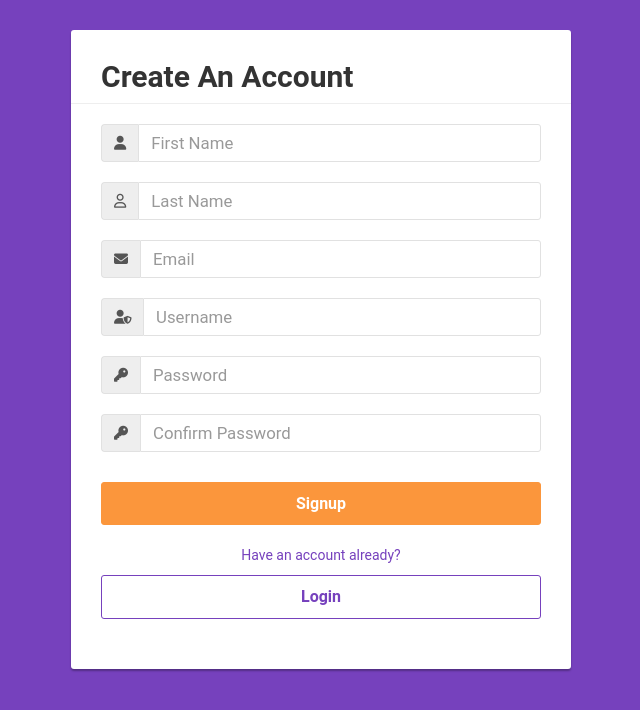
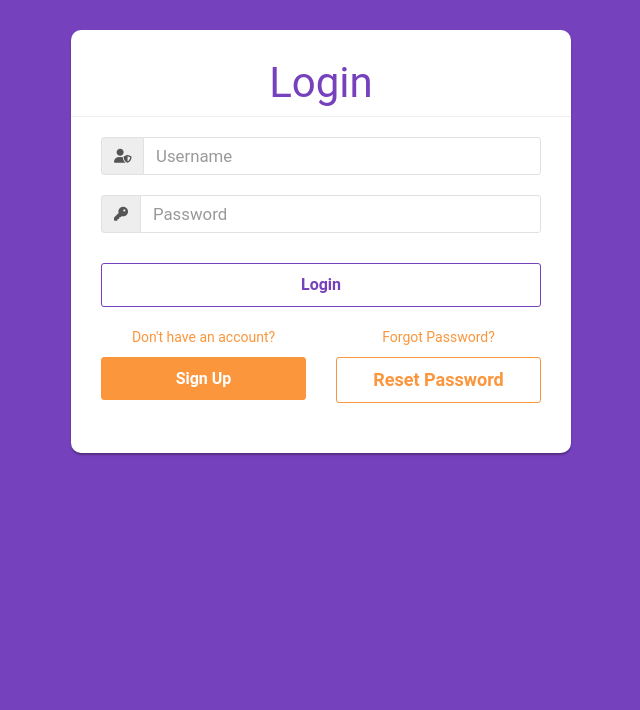
Before and after one commit to abhigunasekar/werkIt, a plain HTML site: page login/login.html in a window 1280 px wide. Shown: the whole page, without its empty margins (319-959 px from the left). Drawn offline with nearby package versions, Linux system fonts and the light colour scheme.

Commit message:
Done with Login page -- Abhi

```diff
--- a/login/login.css
+++ b/login/login.css
@@ -10,54 +10,56 @@ body {
 .form-control, .btn {
     border-radius: 3px;
 }
-.signup-form {
+.login-form {
     width: 500px;
     margin: 0 auto;
     padding: 30px 0;
 }
-.signup-form form {
+.login-form form {
     color: #999;
-    border-radius: 3px;
+    border-radius: 10px;
     margin-bottom: 15px;
     background: #fff;
     box-shadow: 0px 2px 2px rgba(0, 0, 0, 0.3);
     padding: 30px;
 }
-.signup-form h2 {
-    color: #333;
-    font-weight: bold;
+.login-form h2 {
+    color: #7641BD;
+    font-weight: 400;
+    font-size: 300%;
     margin-top: 0;
 }
-.signup-form hr {
+.login-form hr {
     margin: 0 -30px 20px;
 }
-.signup-form .form-group {
+.login-form .form-group {
     margin-bottom: 20px;
 }
-.signup-form label {
+.login-form label {
     font-weight: bold;
     font-size: 20px;
 }
-.signup-form .form-control {
+.login-form .form-control {
     min-height: 38px;
     box-shadow: none !important;
 }
-.signup-form .input-group-addon {
+.login-form .input-group-addon {
     max-width: 42px;
     text-align: center;
 }
-.signup-form input[type="checkbox"] {
+.login-form input[type="checkbox"] {
     margin-top: 2px;
 }
-.signup-form .btn-signup{
+.login-form .btn-signup{
     font-size: 16px;
     font-weight: bold;
     background: #FB963C;
     border-color: #FB963C;
     color: #ffffff;
     min-width: 140px;
+    text-decoration: none;
 }
-.signup-form .btn-login{
+.login-form .btn-login{
     font-size: 16px;
     font-weight: bold;
     background:#ffffff;
@@ -65,43 +67,62 @@ body {
     color:  #7641BD;
     min-width: 140px;
 }
-.signup-form .btn-signup:hover, .signup-form .btn:focus {
+.login-form .btn-signup:hover, .login-form .btn:focus {
     background: #ffffff;
     border-color: #FB963C;
     color: #FB963C;
+    text-decoration: none;
 }
 
-.signup-form .btn-login:hover, .signup-form .btn:focus {
+.login-form .btn-reset {
+    background: #ffffff;
+    border-color: #FB963C;
+    color: #FB963C;
+    text-decoration: none;
+    font-weight: bold;
+}
+
+.login-form .btn-reset:hover, .login-form .btn:focus {
+    /* font-size: 16px; */
+    font-weight: bold;
+    background: #FB963C;
+    border-color: #FB963C;
+    color: #ffffff;
+    min-width: 140px;
+    text-decoration: none;
+}
+
+.login-form .btn-login:hover, .login-form .btn:focus {
     background: #7641BD;
     border-color: #7641BD;
     text-decoration: none;
     color: #fff;
 }
 
-.signup-form p {
-    color: #7641BD;
+.login-form p {
+    color:#FB963C;
 }
-.signup-form a {
+.login-form a {
     color: #fff;
     text-decoration: underline;
 }
-.signup-form a:hover {
+.login-form a:hover {
     text-decoration: none;
 }
-.signup-form form a {
+.login-form form a {
     color: #FB963C;
     text-decoration: none;
 }
-.signup-form form a:hover {
+.login-form form a:hover {
     text-decoration: underline;
 }
-.signup-form .fa {
+.login-form .fa {
     font-size: 21px;
 }
-.signup-form .fa-paper-plane {
+.login-form .fa-paper-plane {
     font-size: 18px;
 }
-.signup-form .fa-check {
+.login-form .fa-check {
     color: #fff;
     left: 17px;
     top: 18px;
--- a/login/login.html
+++ b/login/login.html
@@ -24,36 +24,13 @@
 
 </head>
 <body>
-    <div class="signup-form">
+    <div class="login-form">
         <form action="/examples/actions/confirmation.php" method="post">
             <!-- Header -->
             <div id="container">
-                <h2>Create An Account</h2>
+                <h2 class="text-center">Login</h2>
             </div>
             <hr>
-            <!-- First Name -->
-            <div class="form-group">
-                <div class="input-group">
-                    <span class="input-group-addon"><i class="fas fa-user"></i></span>
-                    <input type="text" class="form-control" name="first-name" placeholder="First Name" required="required">
-                </div>
-            </div>
-
-            <!-- Last Name -->
-            <div class="form-group">
-                <div class="input-group">
-                    <span class="input-group-addon"><i class="far fa-user"></i></span>
-                    <input type="text" class="form-control" name="last-name" placeholder="Last Name" required="required">
-                </div>
-            </div>
-
-             <!-- Email -->
-             <div class="form-group">
-                <div class="input-group">
-                    <span class="input-group-addon"><i class="fas fa-envelope"></i></span>
-                    <input type="email" class="form-control" name="email" placeholder="Email" required="required">
-                </div>
-            </div>
 
             <!-- Username -->
             <div class="form-group">
@@ -71,24 +48,23 @@
                 </div>
             </div>
 
-            <!-- Confirm Password -->
-            <div class="form-group">
-                <div class="input-group">
-                    <span class="input-group-addon"><i class="fas fa-key"></i></span>
-                    <input type="email" class="form-control" name="password" placeholder="Confirm Password" required="required">
-                </div>
-            </div>
+
             <div class="form-group row">
                 <div class="col-sm-12 text-center">
                     <p></p>
-                  <button type="submit" class="btn btn-signup btn-lg btn-block">Signup</button>
+                  <button type="submit" class="btn btn-login btn-lg btn-block">Login</button>
                 </div>
 
             </div>
               <div class="form-group row">
-                <div class="col-sm-12 text-center">
-                    <p>Have an account already?</p>
-                    <a href="../login/login.html" class="btn btn-login btn-lg btn-block" role="button">Login</a>
+                <div class="col-sm-6 text-center">
+                    <p>Don't have an account?</p>
+                    <a href="../signup/signup.html" class="btn btn-signup btn-lg btn-block" role="button">Sign Up</a>
+                    <!-- <button type="submit" class="btn btn-login">Login</button> -->
+                </div>
+                <div class="col-sm-6 text-center">
+                    <p>Forgot Password?</p>
+                    <a href="../reset/reset.html" class="btn btn-reset btn-lg btn-block" role="button">Reset Password</a>
                     <!-- <button type="submit" class="btn btn-login">Login</button> -->
                 </div>
             </div>
--- a/signup/signup.css
+++ b/signup/signup.css
@@ -17,15 +17,16 @@ body {
 }
 .signup-form form {
     color: #999;
-    border-radius: 3px;
+    border-radius: 10px;
     margin-bottom: 15px;
     background: #fff;
     box-shadow: 0px 2px 2px rgba(0, 0, 0, 0.3);
     padding: 30px;
 }
 .signup-form h2 {
-    color: #333;
-    font-weight: bold;
+    color: #FB963C;
+    font-weight: 400;
+    font-size: 300%;
     margin-top: 0;
 }
 .signup-form hr {
```
Also changed, not shown: signup/signup.html (+1 -1 lines), reset/reset.css (added), reset/reset.html (added).
